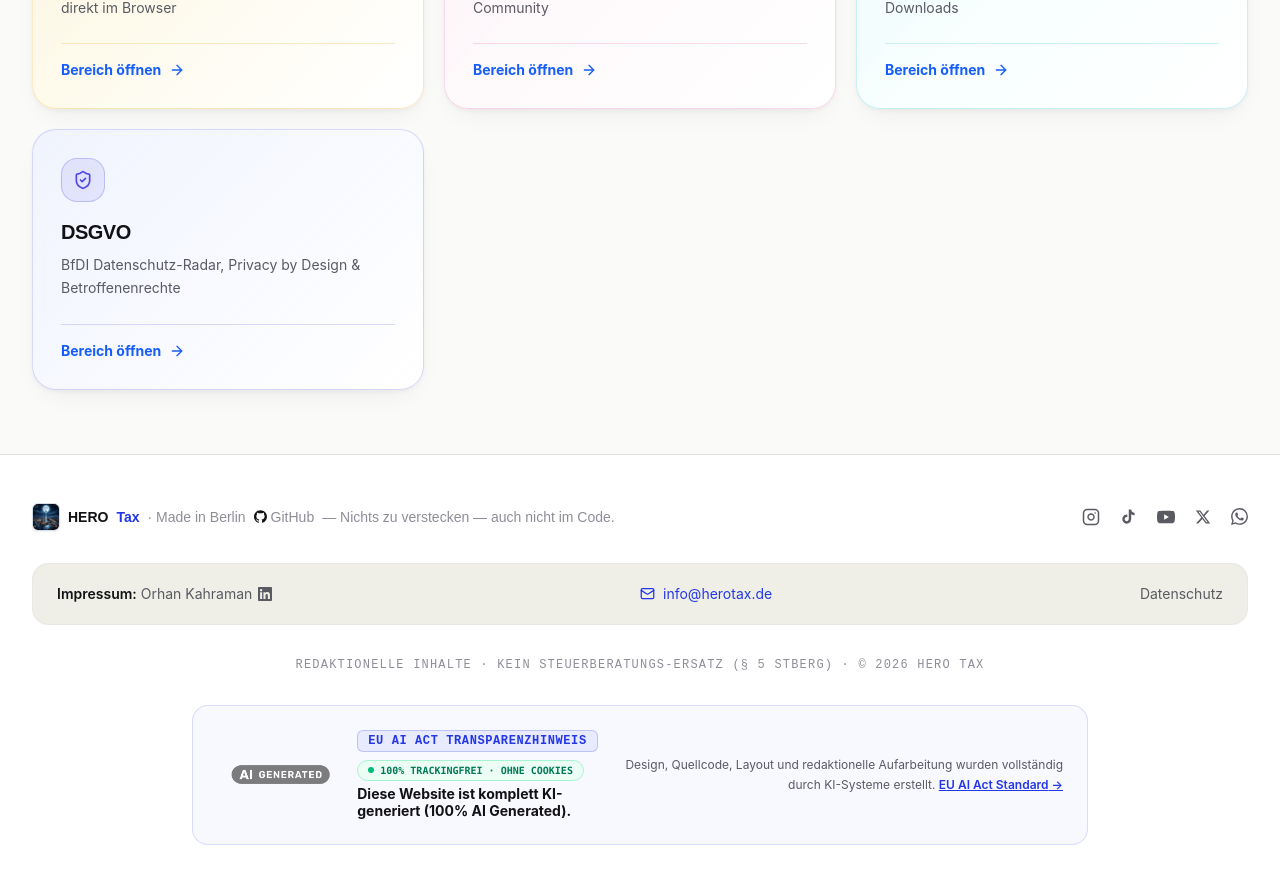
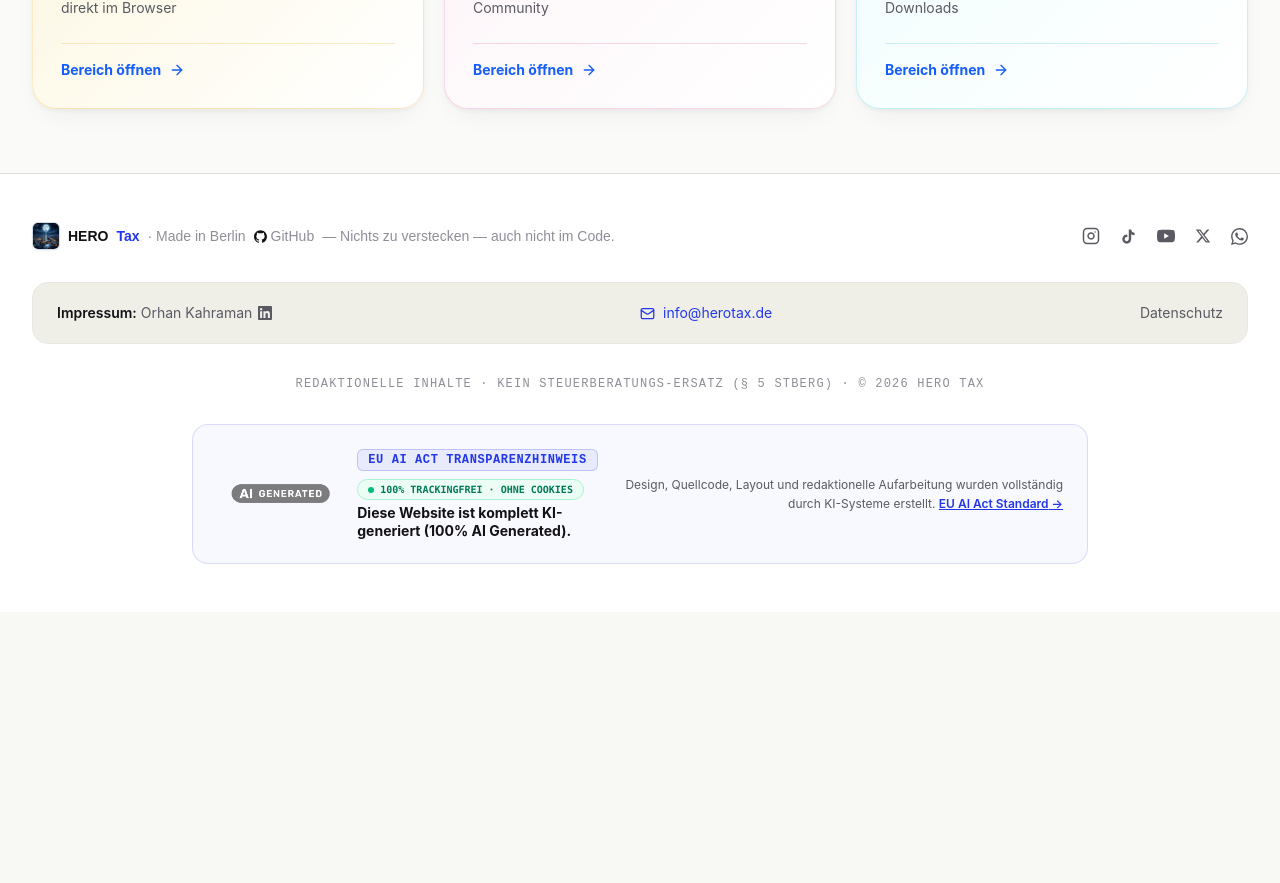
Before and after one commit to OrhanHero/herotax, a React (Vite) app: page / in a window 1280 px wide. Shown: the part 1940-2823 px from the top of the page. After the commit the page ends 2552 px from the top, so only its background shows below. Built offline with nearby package versions, Linux system fonts and the light colour scheme; no server answers.

Commit message:
fix: remove DSGVO card from StartseiteFeatureHub topics overview

```diff
--- a/src/components/sections/StartseiteFeatureHub.jsx
+++ b/src/components/sections/StartseiteFeatureHub.jsx
@@ -1,4 +1,4 @@
-import { Cpu, Newspaper, Wallet, Wrench, Radio, BookOpen, ShieldCheck, ArrowRight } from "lucide-react";
+import { Cpu, Newspaper, Wallet, Wrench, Radio, BookOpen, ArrowRight } from "lucide-react";
 import { useLang } from "../../i18n";
 import { T, fontDisplay, fontMono, cardBase } from "../../config/tokens";
 
@@ -79,17 +79,6 @@ export default function StartseiteFeatureHub() {
       cardBg: "linear-gradient(135deg, rgba(236, 254, 255, 0.75) 0%, #FFFFFF 100%)",
       cardBorder: "rgba(6, 182, 212, 0.2)",
     },
-    {
-      href: "/dsgvo",
-      icon: ShieldCheck,
-      title: "DSGVO",
-      subtitle: "BfDI Datenschutz-Radar, Privacy by Design & Betroffenenrechte",
-      accent: "#4F46E5",
-      iconBg: "rgba(79, 70, 229, 0.1)",
-      iconBorder: "rgba(79, 70, 229, 0.25)",
-      cardBg: "linear-gradient(135deg, rgba(238, 242, 255, 0.85) 0%, #FFFFFF 100%)",
-      cardBorder: "rgba(79, 70, 229, 0.2)",
-    },
   ];
 
   return (
```
